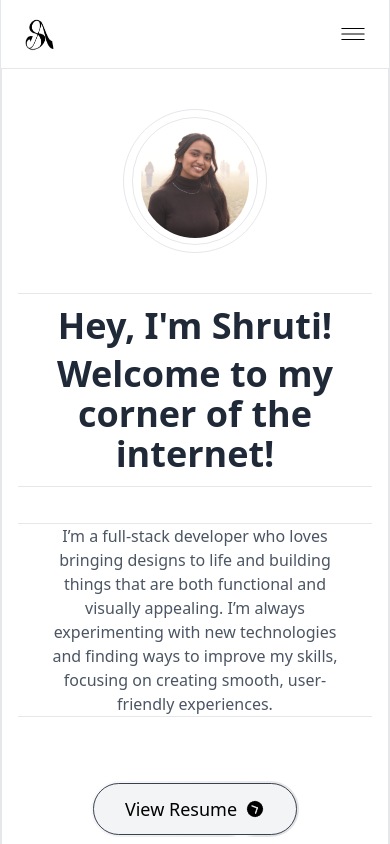
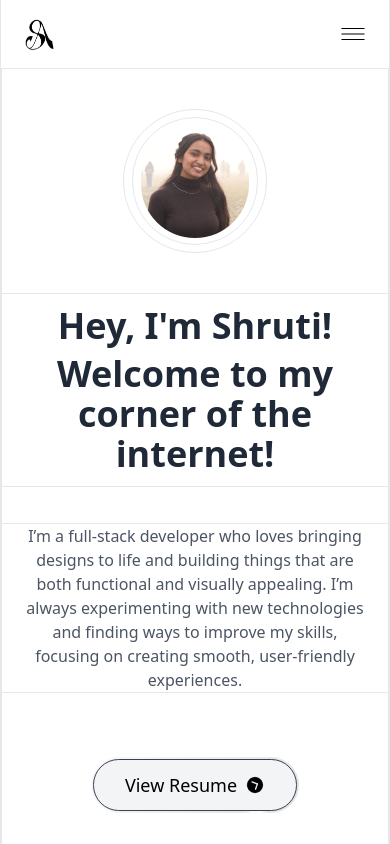
Before and after one commit to SHRUTIAGARWAL21/portfolio, a React (Vite) app: page / in a window 390 px wide. Shown: the top 844 px of the page. Built offline with nearby package versions, Linux system fonts and the light colour scheme.

Commit message:
fixed bugs

```diff
--- a/src/homePage/Intro.jsx
+++ b/src/homePage/Intro.jsx
@@ -2,10 +2,7 @@ import { Button } from "../components/ui/moving-border";
 
 export default function Intro() {
   return (
-    <div
-      id="intro"
-      className="flex flex-col items-center text-center px-4 md:px-0"
-    >
+    <div id="intro" className="flex flex-col items-center text-center  md:px-0">
       {/* Profile Photo */}
       <div className="py-10">
         <div className="border rounded-full p-2 w-36 h-36 flex items-center justify-center">
```
